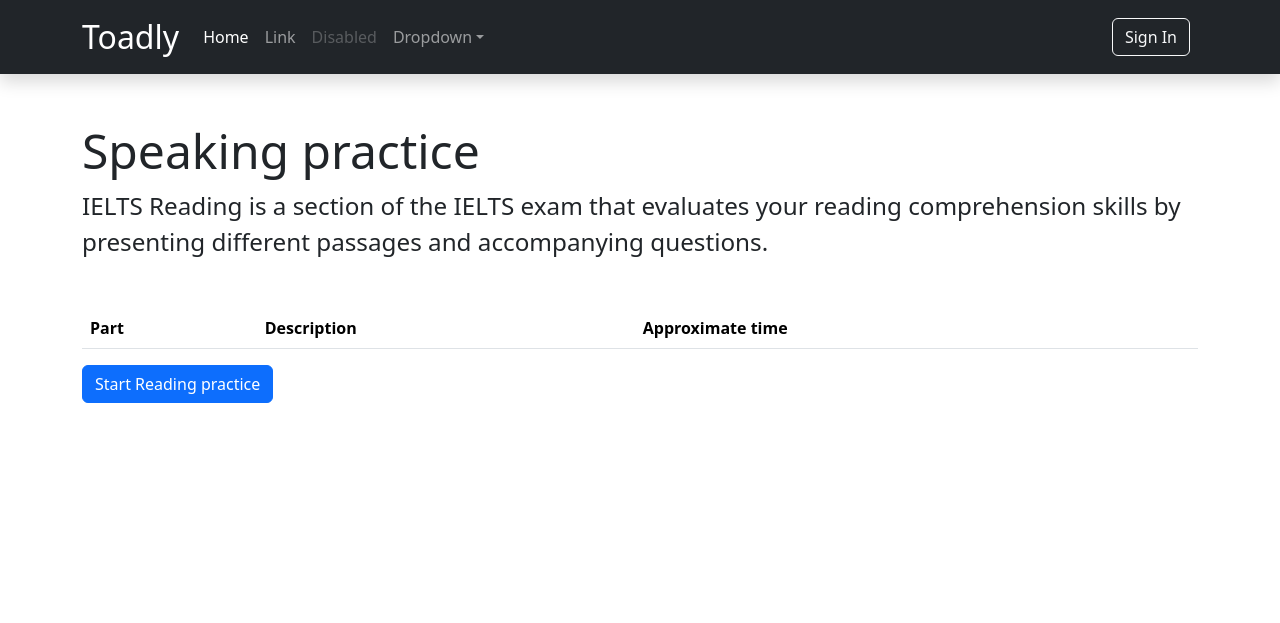
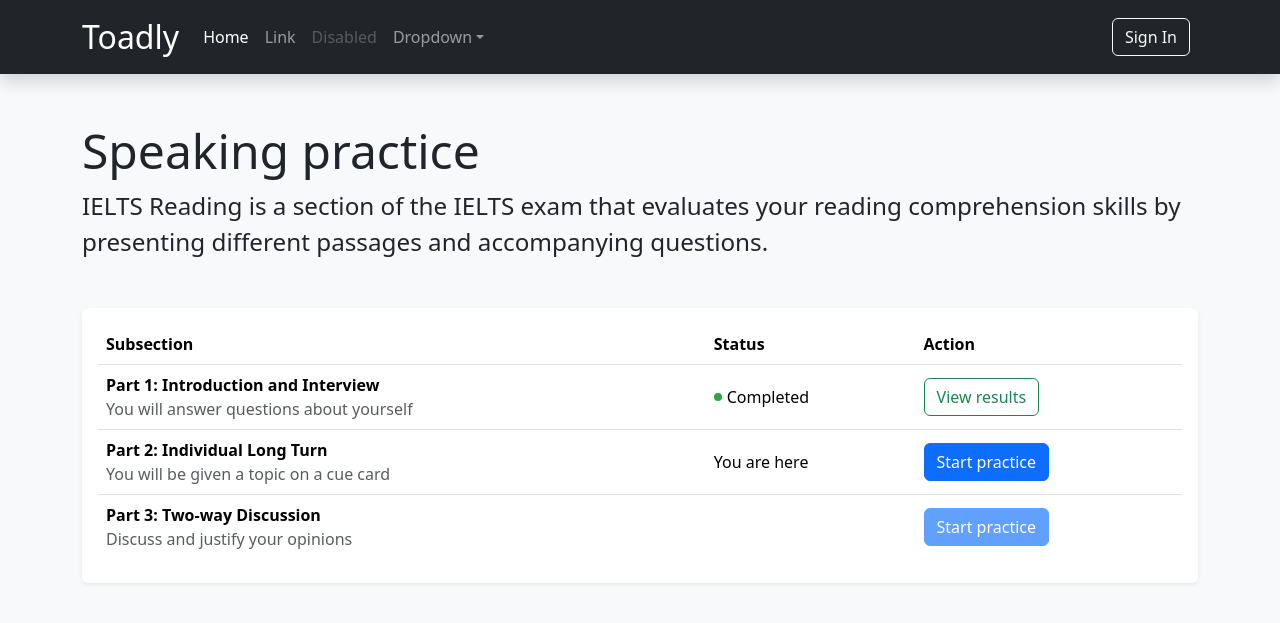
Before and after one commit to kirillak404/IELTS-practice, a Flask app: page /section/Reading in a window 1280 px wide. Shown: the top 623 px of the page. Run offline with Flask 3, Linux system fonts and the light colour scheme; data comes from the database, SQL or seed files in the repository; lists and menus that the app fills with data are empty.

Commit message:
feat(frontend): update section page

```diff
--- a/app/main/routes.py
+++ b/app/main/routes.py
@@ -81,7 +81,7 @@ def speaking_practice_post():
         questions_set,
         transcriptions_and_pron_assessments)
 
-    # Evaluate user's speaking ability and insert the result
+    # Evaluate user's speaking pronunciation and insert the result
     pron_score = subsection_attempt.aggregate_scores()["pronunciation_score"]
     misspelled_words = get_misspelled_words(transcriptions_and_pron_assessments)
     gpt_speaking_result = batch_gpt_evaluate_speaking_new(questions_and_answers, pron_score, misspelled_words)
--- a/app/static/styles.css
+++ b/app/static/styles.css
@@ -206,7 +206,7 @@ font-size: 1.15rem;
 --rating-color-default: #2980b9;
 --rating-color-background: #A1A2A0;
 --rating-color-good: #27ae60;
---rating-color-meh: #f1c40f;
+--rating-color-meh: #ffc107;
 --rating-color-bad: #e74c3c;
 }
 
@@ -301,3 +301,18 @@ font-size: 0.8em;
     background-color: var(--bd-callout-bg, var(--bs-gray-100));
     border-left: 0.25rem solid var(--bd-callout-border, var(--bs-gray-300));
 }
+
+body {
+    background-color: #f8f9fa; /* Это серый цвет Bootstrap */
+}
+
+.completed_dot {
+    height: 8px;
+    width: 8px;
+    background-color: #28a745; /* Это зеленый цвет Bootstrap для кнопок Success */
+    border-radius: 50%;
+    display: inline-block;
+    margin-right: 5px;
+    position: relative;
+    top: -2px; /* подгонка положения */
+}
--- a/app/templates/section.html
+++ b/app/templates/section.html
@@ -10,25 +10,69 @@
 {% endblock %}
 {% block content %}
 
-<table class="table">
+<div class="my-3 p-3 bg-body rounded shadow-sm">
+    <table class="table align-middle">
         <thead>
             <tr>
-      <th scope="col">Part</th>
-      <th scope="col">Description</th>
-      <th scope="col">Approximate time</th>
+                <th scope="col">Subsection</th>
+                <th scope="col">Status</th>
+                <th scope="col">Action</th>
             </tr>
         </thead>
         <tbody>
-    {% for subsection in subsections %}
             <tr>
-      <td>Part {{ subsection.part }}: {{ subsection.name }}</td>
-      <td>{{ subsection.description }}</td>
-      <td>{{ subsection.time_limit_minutes }} minutes</td>
+                <td>
+                    <strong class="text-gray-dark">Part 1: Introduction and Interview</strong>
+                    <span class="d-block text-muted">You will answer questions about yourself</span>
+                </td>
+                <td><span class="completed_dot"></span>Completed</td>
+                <td><button type="button" class="btn btn-outline-success">View results</button></td>
             </tr>
-  {% endfor %}
+            <tr>
+                <td>
+                    <strong class="text-gray-dark">Part 2: Individual Long Turn</strong>
+                    <span class="d-block text-muted">You will be given a topic on a cue card</span>
+                </td>
+                <td>You are here</td>
+                <td><button type="button" class="btn btn-primary">Start practice</button></td>
+            </tr>
+            <tr>
+                <td class="border-bottom-0 pb-0">
+                    <strong class="text-gray-dark">Part 3: Two-way Discussion</strong>
+                    <span class="d-block text-muted">Discuss and justify your opinions</span>
+                </td>
+                <td class="border-bottom-0 pb-0"></td>
+                <td class="border-bottom-0 pb-0"><button type="button" class="btn btn-primary disabled">Start practice</button></td>
+            </tr>
         </tbody>
     </table>
+</div>
 
-<a href="/section/{{ section.name|lower }}/practice" class="btn btn-primary">Start {{ section.name }} practice</a>
+
+
+
+
+
+
+<!--<table class="table">-->
+<!--  <thead>-->
+<!--    <tr>-->
+<!--      <th scope="col">Part</th>-->
+<!--      <th scope="col">Description</th>-->
+<!--      <th scope="col">Status</th>-->
+<!--    </tr>-->
+<!--  </thead>-->
+<!--  <tbody>-->
+<!--    {% for subsection in subsections %}-->
+<!--    <tr>-->
+<!--      <td>Part {{ subsection.part_number }}: {{ subsection.name }}</td>-->
+<!--      <td>{{ subsection.description }}</td>-->
+<!--      <td>{{ subsection.time_limit_minutes }} minutes</td>-->
+<!--    </tr>-->
+<!--  {% endfor %}-->
+<!--  </tbody>-->
+<!--</table>-->
+
+<!--<a href="/section/{{ section.name|lower }}/practice" class="btn btn-primary">Start {{ section.name }} practice</a>-->
 
 {% endblock %}
--- a/app/utils.py
+++ b/app/utils.py
@@ -120,8 +120,8 @@ def get_practice_data(subsection, last_topic):
 
 # speaking_practice_post helpers
 
-def get_audio_files(questions_set):
-    audio_files = [request.files[key] for key in request.files.keys() if key.startswith('audio_')]
+def get_audio_files(questions_set) -> tuple:
+    audio_files = tuple(request.files[key] for key in request.files.keys() if key.startswith('audio_'))
     if len(audio_files) != len(questions_set.questions):
         abort(400, "Audio recordings do not match question count.")
     return audio_files
--- a/requirements.txt
+++ b/requirements.txt
@@ -25,3 +25,6 @@ yarl==1.9.2
 WTForms~=3.0.1
 SQLAlchemy~=2.0.12
 Authlib~=1.2.0
+humanize~=4.6.0
+pydub~=0.25.1
+tenacity~=8.2.2
```
Also changed, not shown: app/api_utils.py (+53 -12 lines). Lines whose indentation alone changed are shown as unchanged.
